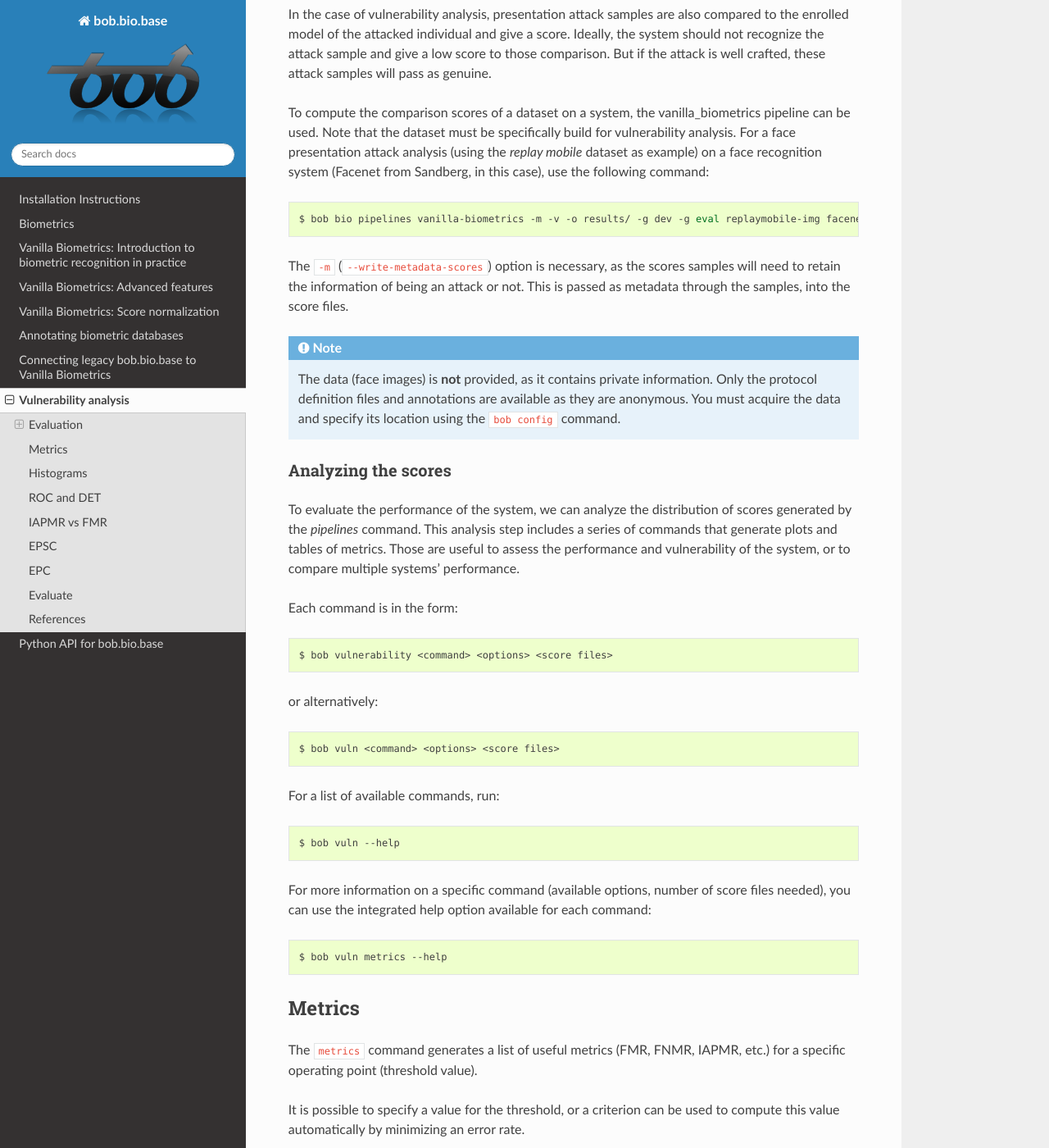
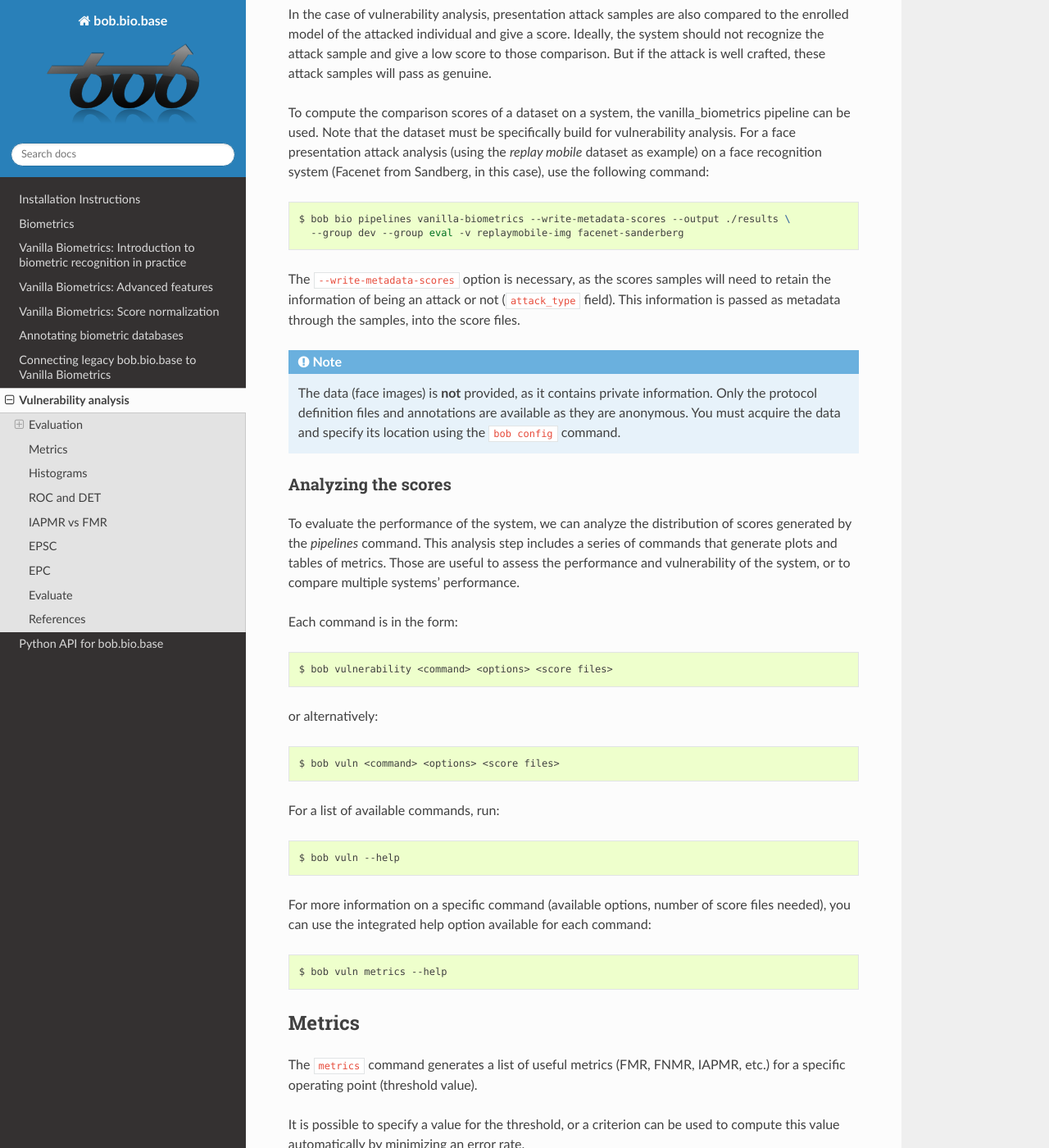
Before and after one commit to bioidiap/bob.bio.base, a Sphinx documentation site: the page built from doc/vulnerability_analysis.rst, in a window 1280 px wide and 1400 px high, scrolled down 620 px. Shown: the whole window at 82% size. Built offline with Sphinx 7.4.7 and the Read the Docs theme 2.0.0, drawn with Linux system fonts in a browser that asks for light colours; the version number could not be read and is left out; some of the changed text lies outside the part shown.

Commit message:
[doc] Example commands options not shortened

```diff
--- a/doc/vulnerability_analysis.rst
+++ b/doc/vulnerability_analysis.rst
@@ -47,11 +47,13 @@ command:
 
 .. code-block:: sh
 
-  $ bob bio pipelines vanilla-biometrics -m -v -o results/ -g dev -g eval replaymobile-img facenet-sanderberg
+  $ bob bio pipelines vanilla-biometrics --write-metadata-scores --output ./results \
+    --group dev --group eval -v replaymobile-img facenet-sanderberg
 
-The ``-m`` (``--write-metadata-scores``) option is necessary, as the scores
-samples will need to retain the information of being an attack or not. This is
-passed as metadata through the samples, into the score files.
+The ``--write-metadata-scores`` option is necessary, as the scores
+samples will need to retain the information of being an attack or not (``attack_type``
+field). This information is passed as metadata through the samples, into the score
+files.
 
 .. note::
 
@@ -146,7 +148,7 @@ Example:
 
 .. code-block:: sh
 
-  $ bob vuln hist -e results/scores-{dev,eval}.csv -o results/hist.pdf --figsize "6,5"
+  $ bob vuln hist --eval results/scores-{dev,eval}.csv --output results/hist.pdf --figsize "6,5"
 
 Output:
 
@@ -171,7 +173,7 @@ Example:
 
 .. code-block:: sh
 
-  $ bob vuln roc -e results/scores-{dev,eval}.csv -o results/roc.pdf --figsize "6,4"
+  $ bob vuln roc --eval results/scores-{dev,eval}.csv --output results/roc.pdf --figsize "6,4"
 
 Output:
 
@@ -193,7 +195,7 @@ Example:
 
 .. code-block:: sh
 
-  $ bob vuln fmr-iapmr results/scores-{dev,eval}.csv -o results/fmr_iapmr.pdf -lg "replay-mobile"
+  $ bob vuln fmr-iapmr results/scores-{dev,eval}.csv --output results/fmr_iapmr.pdf --legends "replay-mobile"
 
 Output:
 
@@ -220,8 +222,7 @@ Example:
 
 .. code-block:: sh
 
-  $ bob vuln epsc results/scores-{dev,eval}.csv -o results/epsc.pdf -fp "0.5,0.6" --figsize "8,4"
-
+  $ bob vuln epsc results/scores-{dev,eval}.csv --output results/epsc.pdf --fixed-params "0.5,0.6" --figsize "8,4"
 
 Output:
 
@@ -242,8 +243,7 @@ Example:
 
 .. code-block:: sh
 
-  $ bob vuln epc results/scores-{dev,eval}.csv -o results/epc.pdf
-
+  $ bob vuln epc results/scores-{dev,eval}.csv --output results/epc.pdf
 
 Output:
 
@@ -265,7 +265,7 @@ Example:
 
 .. code-block:: sh
 
-  $ bob vuln evaluate results/scores-{dev,eval}.csv -o results/report.pdf
+  $ bob vuln evaluate results/scores-{dev,eval}.csv --output results/report.pdf
 
 
 References
```
Also changed, not shown: other parts of doc/vulnerability_analysis.rst (+1 -1 lines).
